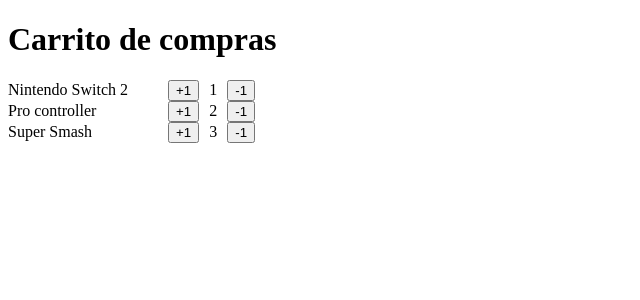
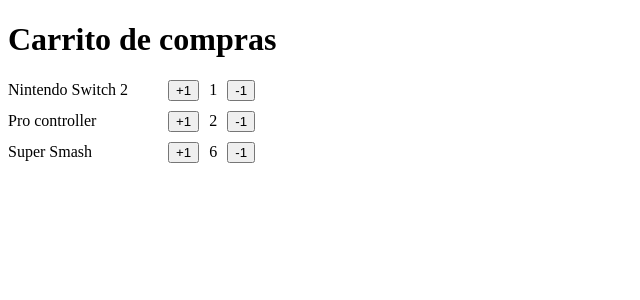
Before and after one commit to kikyomu/aprendiendo-react, a React (Vite) app in the folder 02-first-steps/: page / in a window 1280 px wide. Shown: the top 300 px of the page, without its empty margins (0-640 px from the left). Built offline with nearby package versions, Linux system fonts and the light colour scheme.

Commit message:
Mostrar listados de elementos

```diff
--- a/02-first-steps/src/FirstStepsApp.tsx
+++ b/02-first-steps/src/FirstStepsApp.tsx
@@ -1,12 +1,27 @@
 import ItemCounter from "./shoping-cart/ItemCounter";
+interface ItemInCart {
+  productName: string;
+  quantity: number;
+}
+
+const ItemsInCart: ItemInCart[] = [
+  {productName: 'Nintendo Switch 2', quantity: 1},
+  {productName: 'Pro controller', quantity: 2},
+  {productName: 'Super Smash', quantity: 6},
+]
 
 export function FirstStepsApp() {
   return (
     <>
       <h1>Carrito de compras</h1>
-      <ItemCounter name= "Nintendo Switch 2" quantity={1}/>
+      {
+        ItemsInCart.map(({productName, quantity}) => (
+          <ItemCounter key={productName} name={productName} quantity={quantity}/>
+        ))}
+
+      {/*<ItemCounter name= "Nintendo Switch 2" quantity={1}/>
       <ItemCounter name= "Pro controller" quantity={2}/>
-      <ItemCounter name= "Super Smash" quantity={3}/>
+      <ItemCounter name= "Super Smash" quantity={3}/>*/}
     </>
   );
 }
--- a/02-first-steps/src/shoping-cart/ItemCounter.tsx
+++ b/02-first-steps/src/shoping-cart/ItemCounter.tsx
@@ -9,12 +9,14 @@
         display: 'flex',
         alignItems: 'center',
         gap: 10,
+        marginTop: 10,
     }}
     >
         <span style={{
             width: 150,
         }}
-        >{name}</span>
+        >{name}
+        </span>
         <button>+1</button>
         <span>{quantity}</span>
         <button>-1</button>
```
